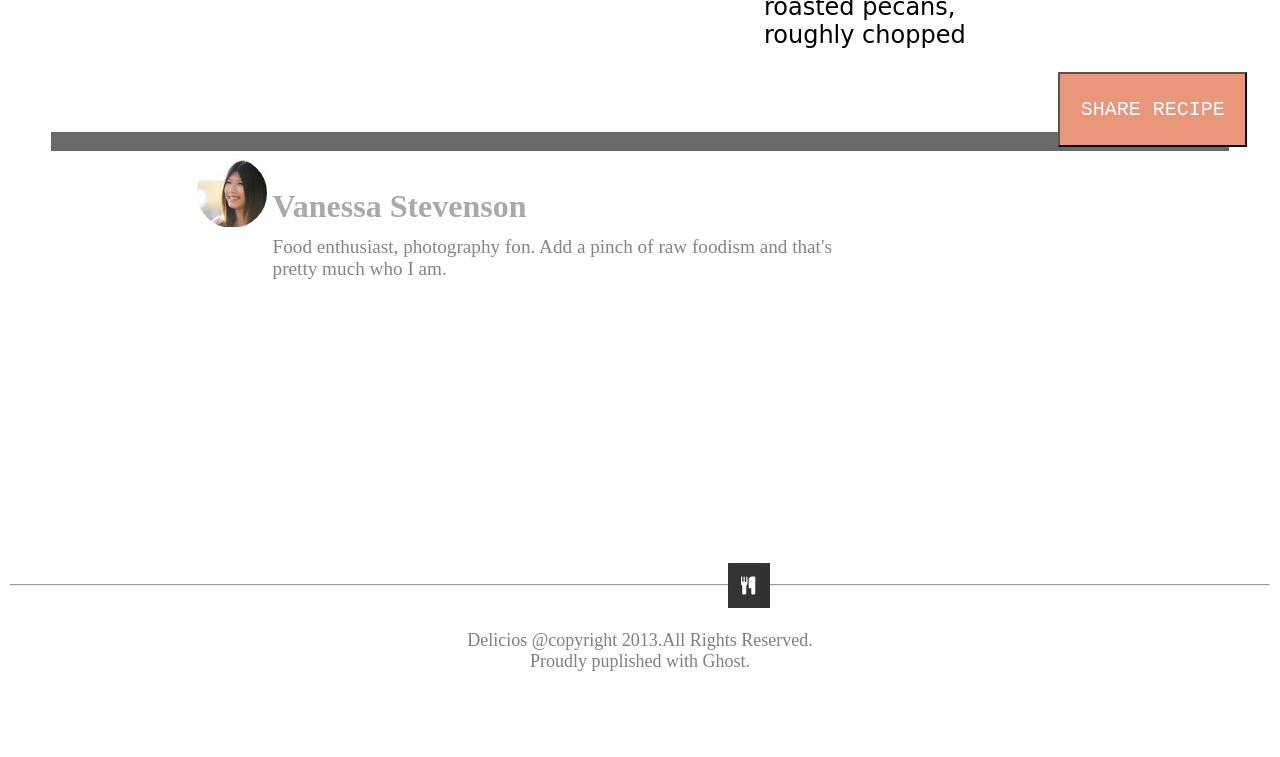
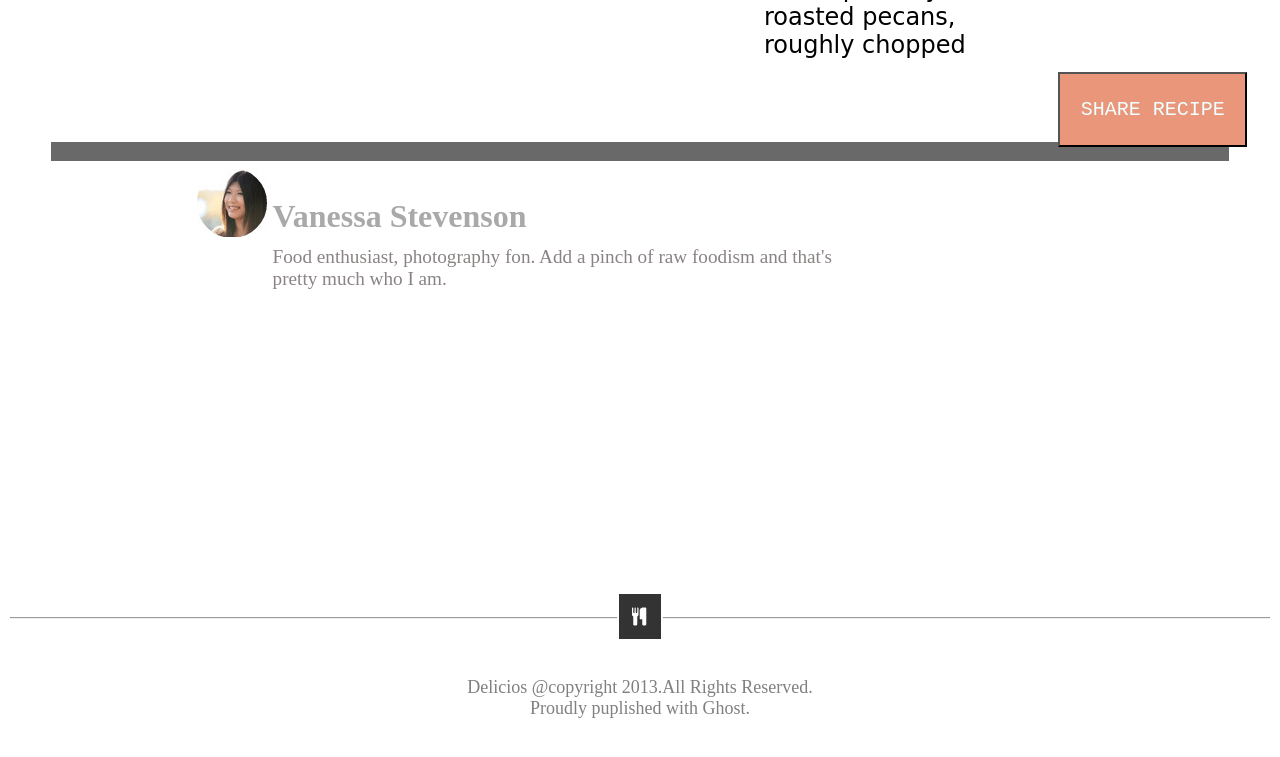
Before and after one commit to Dana-Kiswani/chocolate-pizza, a plain HTML site: page index.html in a window 1280 px wide. Shown: the part 1667-2424 px from the top of the page. Drawn offline with Linux system fonts and the light colour scheme.

Commit message:
301touches

```diff
--- a/css/style.css
+++ b/css/style.css
@@ -1,9 +1,12 @@
+@import url('https://fonts.googleapis.com/css2?family=Yellowtail&display=swap');
+
 h2{
     font-size: xxx-large;
     position: relative;
     top: -92px;
     margin-left: 273px;
-
+    font-family: 'Yellowtail', cursive;
+/* ================================== */
 
 }
 .bigimg{
@@ -11,16 +14,21 @@ h2{
     width: 30cm;
     height: 19cm;
 }
+/* ================================== */
+
 nav{
     position: relative;
     top: -171px;
     margin-left: 28cm;
 }
+/* ================================== */
+
 section{
     position: absolute;
     left: 6cm;
     top: 1px;
 }
+/* ================================== */
 
 .line{
     border: dotted;
@@ -32,6 +40,8 @@ section{
     width: 31cm;
 
 }
+/* ================================== */
+
 .footline{
     border: dotted;
     border-color: dimgray;
@@ -42,6 +52,8 @@ section{
     width: 31cm;
 
 }
+/* ================================== */
+
 
 h1{
     font-family: 'Squada One', cursive;
@@ -49,10 +61,14 @@ h1{
     font-size: xxx-large;
     margin-left: 6cm;
 }
+/* ================================== */
+
 
 .logo{
     margin-left: 6cm;
 }
+/* ================================== */
+
 #paragraphs{
 
     position: initial;
@@ -60,10 +76,14 @@ h1{
     margin-right: 5cm;
     font-size: larger;
 }
+/* ================================== */
+
 .wara8a{
     margin-left: 8cm;
 
 }
+/* ================================== */
+
 .yameen{
     position: relative;
     left: -18cm;
@@ -71,6 +91,7 @@ h1{
     font-size: x-large;
     font-family: cursive;
 }
+/* ================================== */
 
 .shmal{
     position: relative;
@@ -79,12 +100,14 @@ h1{
     font-size: x-large;
     font-family: cursive;
 }
+/* ================================== */
 
 .vanessa{
     margin-left: 5cm;
     position: relative;
     top: -11cm;
 }
+/* ================================== */
 
 h3{
     position: relative;
@@ -93,6 +116,8 @@ h3{
     font-size: xx-large;
     margin-left: 7cm;
 }
+/* ================================== */
+
 .lastP{
     margin-left: 7cm;
     position: relative;
@@ -101,6 +126,7 @@ h3{
     color: #8a8383;
 
 }
+/* ================================== */
 
 button{
     position: absolute;
@@ -113,23 +139,31 @@ button{
     font-family: monospace;
     color: azure;
 }
+/* ================================== */
 
-/* fieldset{
-    position: relative;
-    top: -5cm;
+
+fieldset{
+    border-left: none;
+    border-right: none;
+    border-bottom: none;
+    text-align: center;
+}
+/* ================================== */
+
+/* .fooot{
+    margin-top: -1cm;
+    margin-left: 19cm;
 } */
 
-.fooot{
-    margin-top: -1cm;
-    margin-left: 19cm;
+/* ================================== */
 
-
-}
 .copyright{
     text-align: center;
     font-size: large;
     color: grey;
 }
+/* ================================== */
+
 footer{
     margin-top: -7cm;
 }
--- a/index.html
+++ b/index.html
@@ -126,20 +126,16 @@
     </main>
 
     <footer>
-        <!-- <fieldset> -->
+        <fieldset>
             <legend>
-            <hr>
+            <!-- <hr> -->
                 <img class="fooot" src="img/logo.png" alt="">
             </legend>
-        <!-- </fieldset> -->
+        </fieldset>
         <p class="copyright">
             Delicios @copyright 2013.All Rights Reserved. <br>
             Proudly puplished with Ghost.
         </p>
-
-
-
-
     </footer>
 
 </body>
```
Also changed, not shown: 1 other file.
